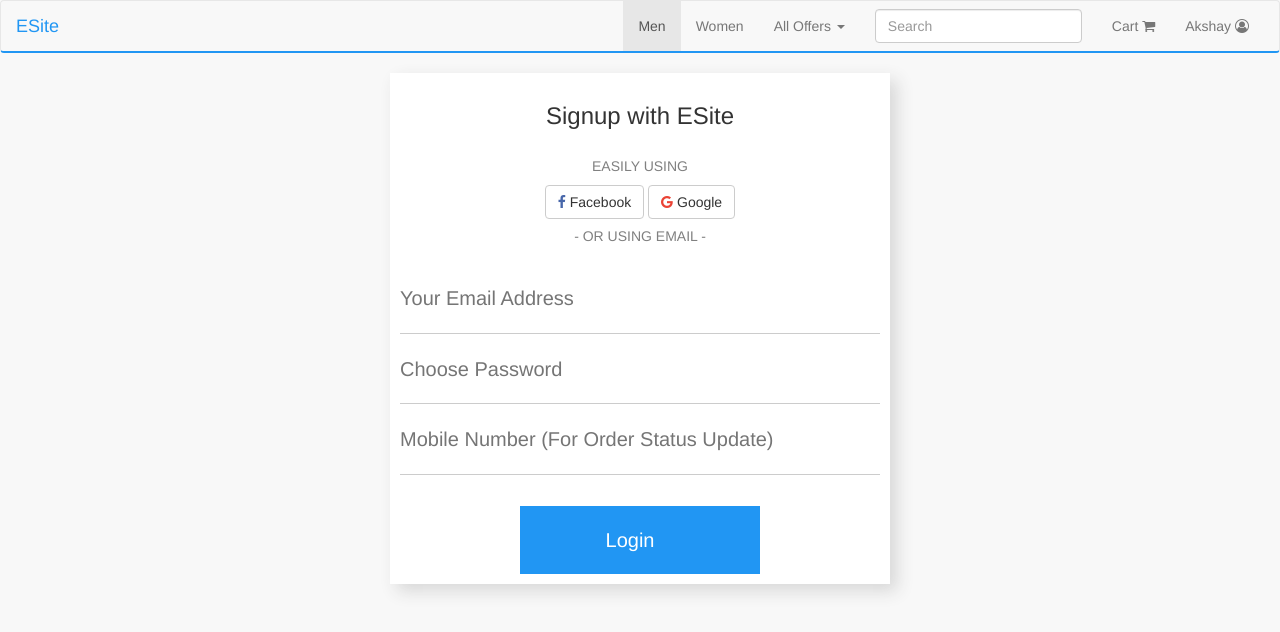
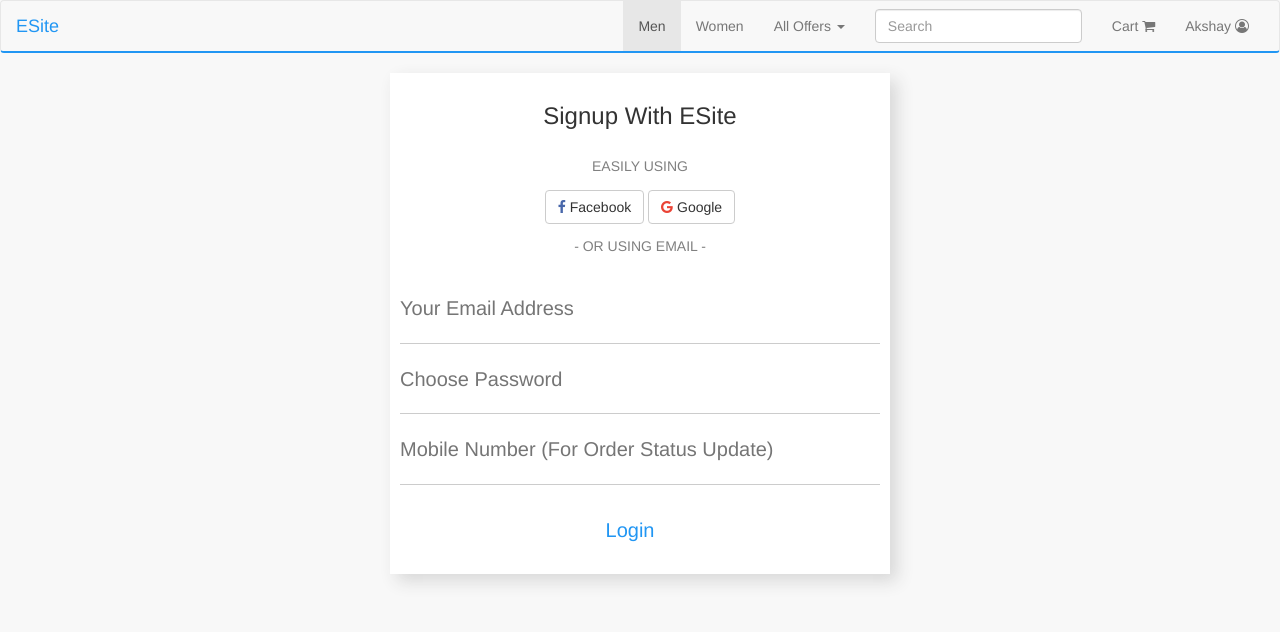
Before and after one commit to akshay-durge/esite, a plain HTML site: page index.html in a window 1280 px wide. Drawn offline with Linux system fonts and the light colour scheme.

Commit message:
Login Button Style changes

```diff
--- a/css/style.css
+++ b/css/style.css
@@ -15,6 +15,7 @@ body section{
 	text-align: center;
 	padding-top: 10px;
     padding-bottom: 10px;
+    text-transform: capitalize;
 }
 .ibox h5{
 	text-align: center;
@@ -29,6 +30,8 @@ body section{
 
 .media-options{
 	text-align: center;
+	margin-top: 15px;
+    margin-bottom: 15px;
 }
 .fa-facebook{
 	color: #4867aa;
@@ -50,6 +53,13 @@ body section{
 }
 /*End*/
 
+/*Button Style*/
+.btn-default:hover {
+    color: #333;
+    background-color: #f8f8f8;
+    border-color: #2196f3;
+}
+/*End*/
 
 /*Form Style*/
 .form {
@@ -82,13 +92,18 @@ body section{
 .form input:focus + span.line {
     width: 100%
 }
-#send {
-    width: 50%;
+#send{
+	margin-top: 10px;
+	border-bottom: none;
+}
+#send:hover {
+	border: 1px solid #2196F3;
+/*    width: 50%;
     margin: 0 auto;
     margin-top: 30px;
     background: #2196F3;
     border-bottom: none;
     color: #fff;
-    cursor: pointer
+    cursor: pointer;*/
 }
 /*End*/
--- a/index.html
+++ b/index.html
@@ -93,7 +93,7 @@
 								<span class="line"></span>
 								<input type="number" placeholder="Mobile Number (For Order Status Update)" required>
 								<span class="line"></span>
-								<input type="submit" id = "send" value="Login">
+								<input type="submit" id = "send" class="btn btn-default" value="Login">
 							</form>
 						</div>
 					</div>
```
